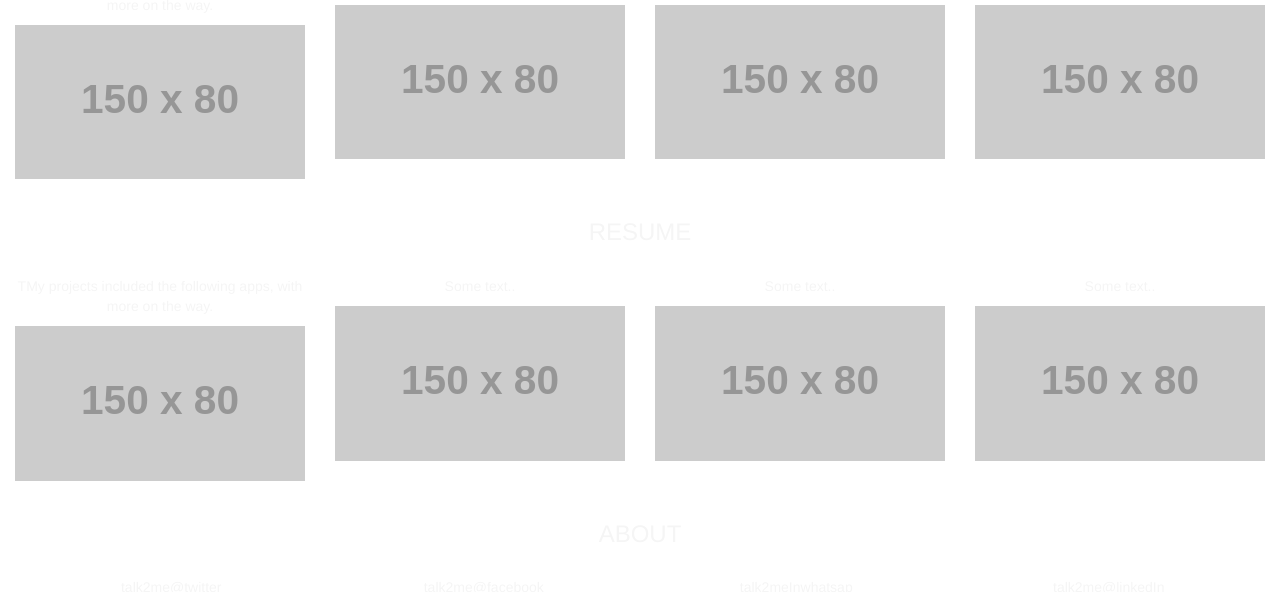
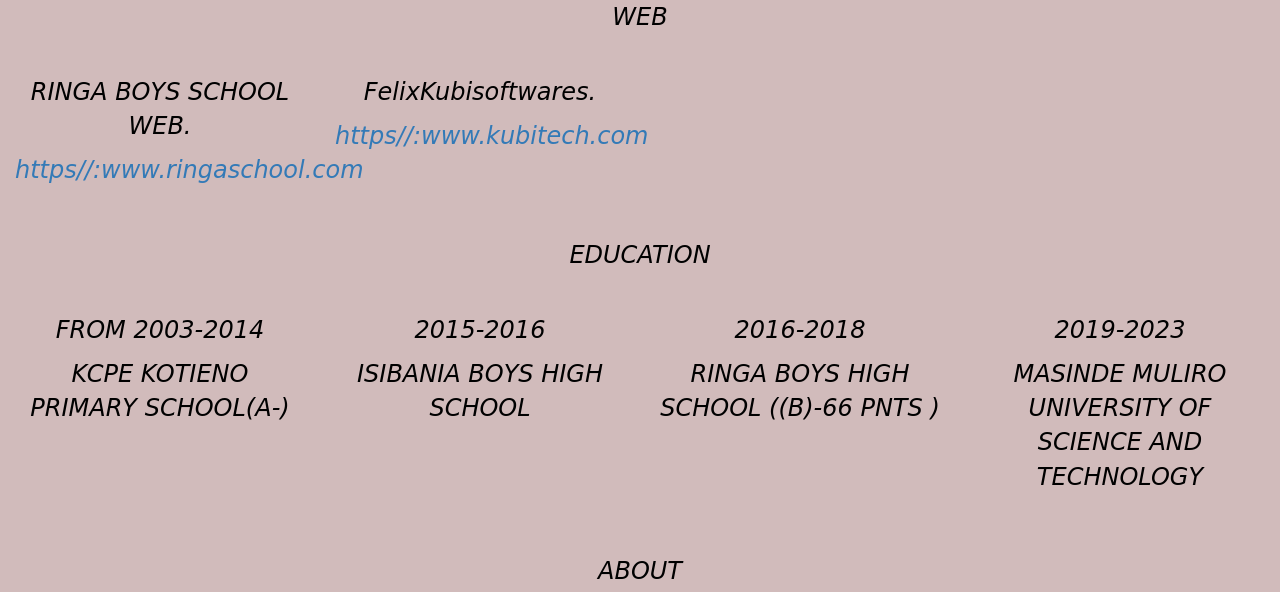
Before and after one commit to FELONYANGO/FELIX-OTIENO, a plain HTML site: page test.html in a window 1280 px wide. Shown: the part 890-1482 px from the top of the page. Drawn offline with nearby package versions, Linux system fonts and the light colour scheme; placeholder pictures from the web are drawn by us.

Commit message:
added the bacground color and layout

```diff
--- a/test.html
+++ b/test.html
@@ -17,22 +17,27 @@
     }
     /* Add a gray background color and some padding to the footer */
     footer {
-      background-color: #0f033a;
+      background-color: rgb(54, 51, 49);
       padding: 25px;
      color: white;
 
+
     }
 
-    body{background-color:dark rgb(14, 229, 161);
+    body{
+     background-color: #5004;
+     color: black;
+     font-family: URW Chancery L, cursive	;
+     font-style: oblique;
+     font-size: x-large;
+     font-stretch: normal;
+     font-weight: 100;
 
-     color: whitesmoke;
-      text-decoration-color: blue;
-
-}
+   }
 
   </style>
 </head>
-<body>{background-color:coral}
+<body>
 
 <nav class="navbar navbar-inverse">
 
@@ -91,48 +96,53 @@
     <h3>WEB</h3><br>
     <div class="row">
       <div class="col-sm-3">
-        <p>TMy projects included the following apps, with more on the way.</p>
-        <img src="https://placehold.it/150x80?text=IMAGE" class="img-responsive" style="width:100%" alt="Image">
+        <p>RINGA BOYS SCHOOL WEB.</p>
+        <a href="https//:www.ringaschool.com">https//:www.ringaschool.com</a>
       </div>
       <div class="col-sm-3">
-        <p>Some text..</p>
-        <img src="https://placehold.it/150x80?text=IMAGE" class="img-responsive" style="width:100%" alt="Image">
+        <p>FelixKubisoftwares.</p>
+        <a href="https//:www.kubitech.com">https//:www.kubitech.com</a>
+      </div>
+
+    </div>
+  </div><br>
+  <div class="container-fluid bg-3 text-center">
+    <h3>EDUCATION</h3><br>
+    <div class="row">
+      <div class="col-sm-3">
+        <p>FROM 2003-2014</p>
+        <p>KCPE KOTIENO PRIMARY SCHOOL(A-)</p>
       </div>
       <div class="col-sm-3">
-        <p>Some text..</p>
-        <img src="https://placehold.it/150x80?text=IMAGE" class="img-responsive" style="width:100%" alt="Image">
+        <p>2015-2016</p>
+        <p>ISIBANIA BOYS HIGH SCHOOL</p>
       </div>
       <div class="col-sm-3">
-        <p>Some text..</p>
-        <img src="https://placehold.it/150x80?text=IMAGE" class="img-responsive" style="width:100%" alt="Image">
+        <p>2016-2018</p>
+        <p>RINGA BOYS HIGH SCHOOL ((B)-66 PNTS )</p>
+      </div>
+      <div class="col-sm-3">
+        <p>2019-2023</p>
+        <p>MASINDE MULIRO UNIVERSITY OF SCIENCE AND TECHNOLOGY</p>
       </div>
     </div>
   </div><br>
-  <div class="container-fluid bg-3 text-center">
-    <h3>RESUME</h3><br>
+  <div class="container-fluid bg-3 text-center ">
+    <h3>ABOUT</h3>
     <div class="row">
       <div class="col-sm-3">
-        <p>TMy projects included the following apps, with more on the way.</p>
-        <img src="https://placehold.it/150x80?text=IMAGE" class="img-responsive" style="width:100%" alt="Image">
-      </div>
-      <div class="col-sm-3">
-        <p>Some text..</p>
-        <img src="https://placehold.it/150x80?text=IMAGE" class="img-responsive" style="width:100%" alt="Image">
-      </div>
-      <div class="col-sm-3">
-        <p>Some text..</p>
-        <img src="https://placehold.it/150x80?text=IMAGE" class="img-responsive" style="width:100%" alt="Image">
-      </div>
-      <div class="col-sm-3">
-        <p>Some text..</p>
-        <img src="https://placehold.it/150x80?text=IMAGE" class="img-responsive" style="width:100%" alt="Image">
-      </div>
-    </div>
-  </div><br>
+        <p>What exactly does a "full-stack web developer" do?</p>
+
+        <p>I can conjure up a fully formed website from nothing. I don't use tricks, and this isn't magic. I specialize in manipulating the raw materials of the web, such as HTML,CSS. Linux servers serve me, domains belong to me, and certificates are specific.</p>
+
+         <p> This process is made possible by open-source technologies. I specialize in custom WordPress theme and plugin development. I have fully embraced the Gutenberg editor and am capable of creating custom blocks from scratch for any conceivable need. I've made small contributions to these and other open-source projects and plan to do so whenever possible.</p>
+
+       <p>My background in art and design influences everything from ideation to design and implementation. In</p>
+  </div>
 
 <div class="container-fluid bg-3 text-center ">
 
-    <h3>ABOUT</h3><br>
+    <h3>CONTACT</h3><br>
   <div class="Column">
     <div class="col-sm-3">
       <p>talk2me@twitter</p>
@@ -158,7 +168,7 @@
 </div><br><br>
 
 <footer class="container-fluid text-center">
-  <p>Or reach call me at 0740543618</p>
+  <p>Reach or call me at 0740543618</p>
   <p>© FelixKubisoftwares, Ltd. All Rights Reserved.</p>
 </footer>
 
```
Also changed, not shown: images/felix2.gif (added), 1 other file.
